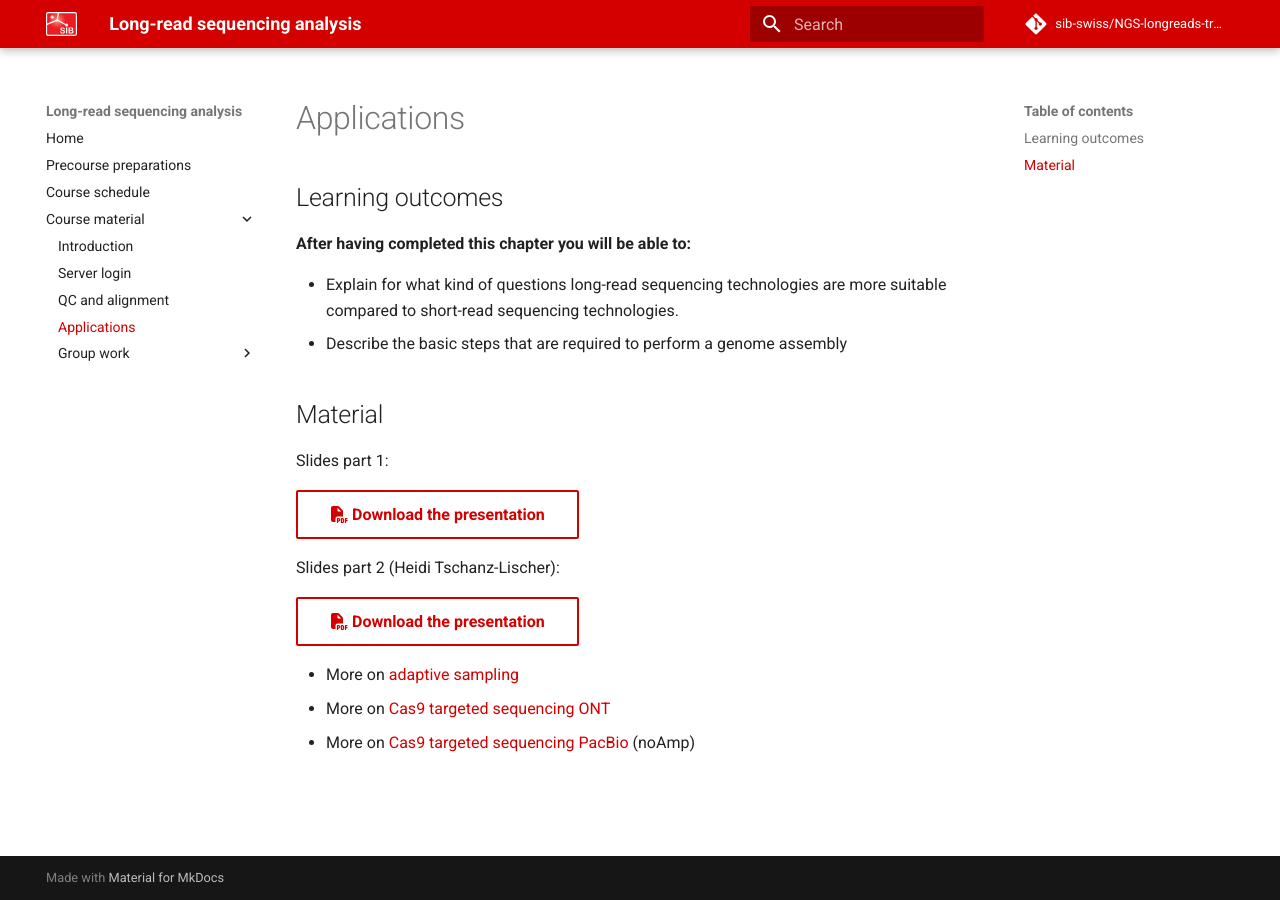
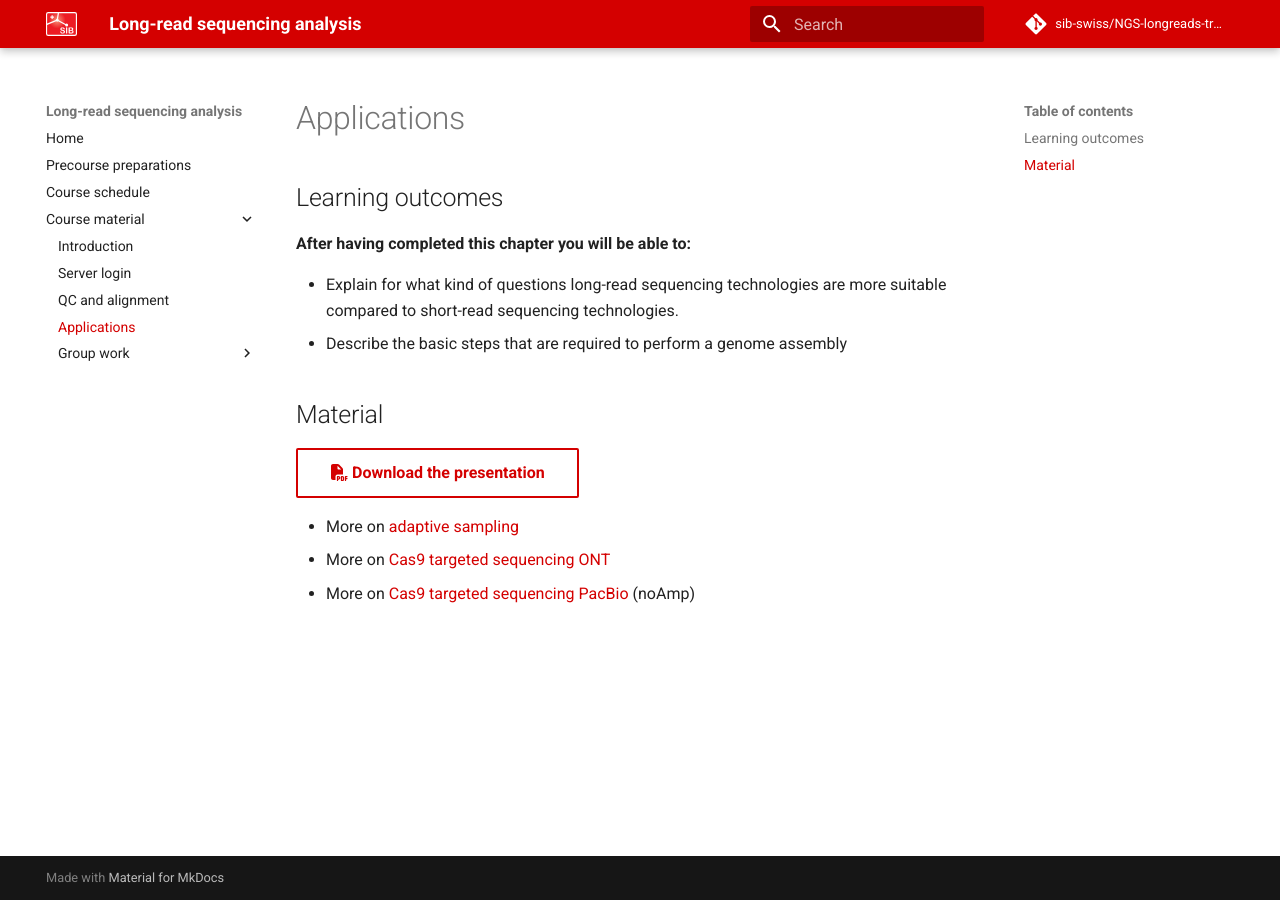
Before and after one commit to sib-swiss/NGS-longreads-training, an MkDocs documentation site: the page built from docs/course_material/applications.md, in a window 1280 px wide. Built offline with MkDocs 1.6.1 and Material for MkDocs 9.7.7, drawn with Linux system fonts in a browser that asks for light colours; comment, search, counter and statistics services are not loaded; the version menu is left out.

```diff
--- a/docs/course_material/applications.md
+++ b/docs/course_material/applications.md
@@ -7,13 +7,8 @@
 
 ## Material
 
-Slides part 1:
-
 [:fontawesome-solid-file-pdf: Download the presentation](../assets/pdf/applications.pdf){: .md-button }
 
-Slides part 2 (Heidi Tschanz-Lischer):
-
-[:fontawesome-solid-file-pdf: Download the presentation](../assets/pdf/20210311_wholeGenomeAssembly-LongReads.pdf){: .md-button }
 
 * More on [adaptive sampling](https://nanoporetech.com/about-us/news/towards-real-time-targeting-enrichment-or-other-sampling-nanopore-sequencing-devices)
 * More on [Cas9 targeted sequencing ONT](https://nanoporetech.com/resource-centre/target-enrichment-cas9-research-spotlight)
```
Also changed, not shown: docs/course_material/group_work/group_work.md (+0 -4 lines), 5 other files.
